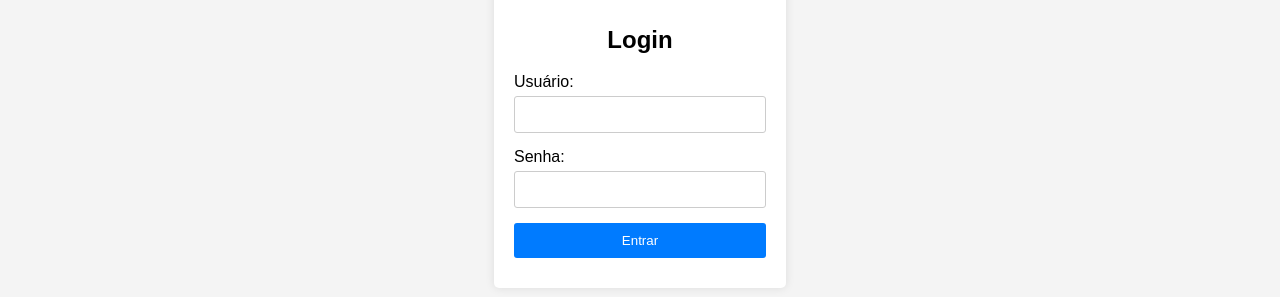
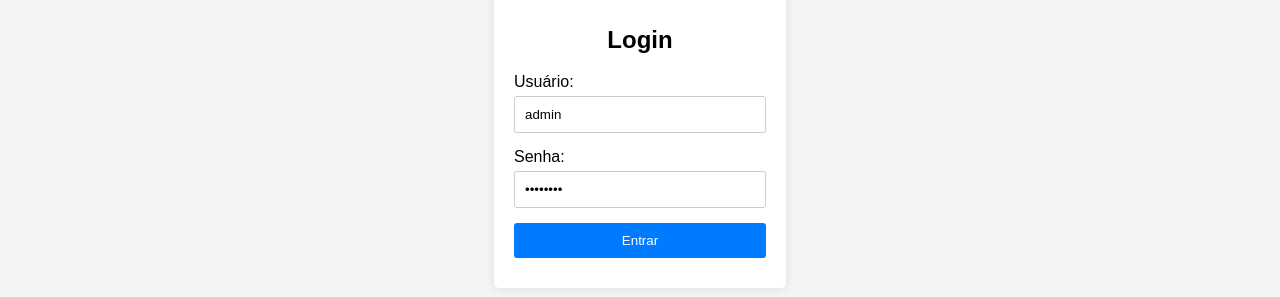
Before and after one commit to pabloemanuelpbl/ProjetoPI2, a Flask app: page /login in a window 1280 px wide. Shown: the part 263-560 px from the top of the page. Run offline with Flask 3, Linux system fonts and the light colour scheme.

Commit message:
refactory: default user and password

```diff
--- a/src/templates/user/login.html
+++ b/src/templates/user/login.html
@@ -68,11 +68,11 @@
     <form action="/login" method="post">
         <div class="form-group">
             <label for="username">Usuário:</label>
-            <input type="text" id="username" name="username" required>
+            <input type="text" id="username" name="username" value="admin" required>
         </div>
         <div class="form-group">
             <label for="password">Senha:</label>
-            <input type="password" id="password" name="password" required>
+            <input type="password" id="password" name="password" value="password" required>
         </div>
         <button type="submit">Entrar</button>
         <div class="error-message" id="error-message"></div>
```
